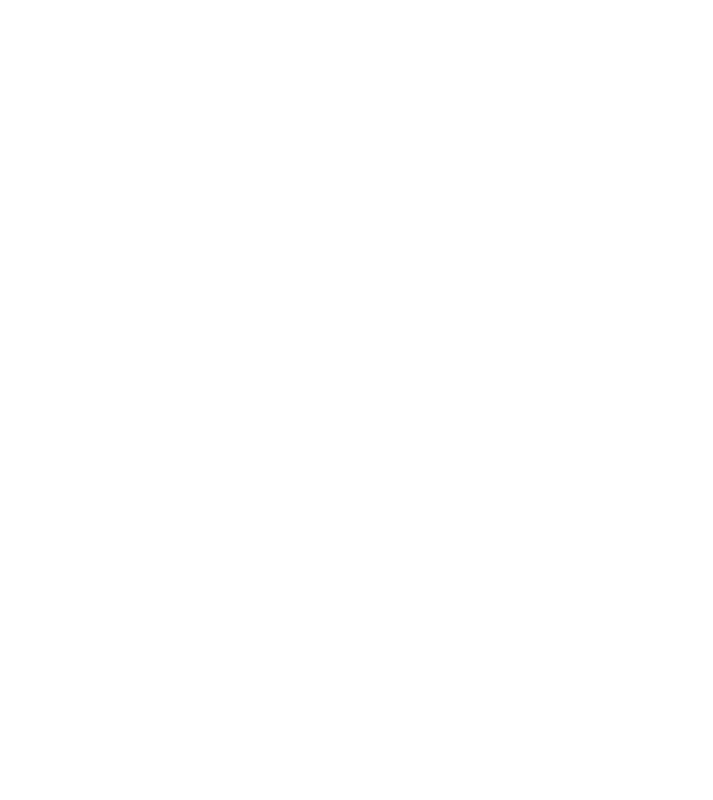
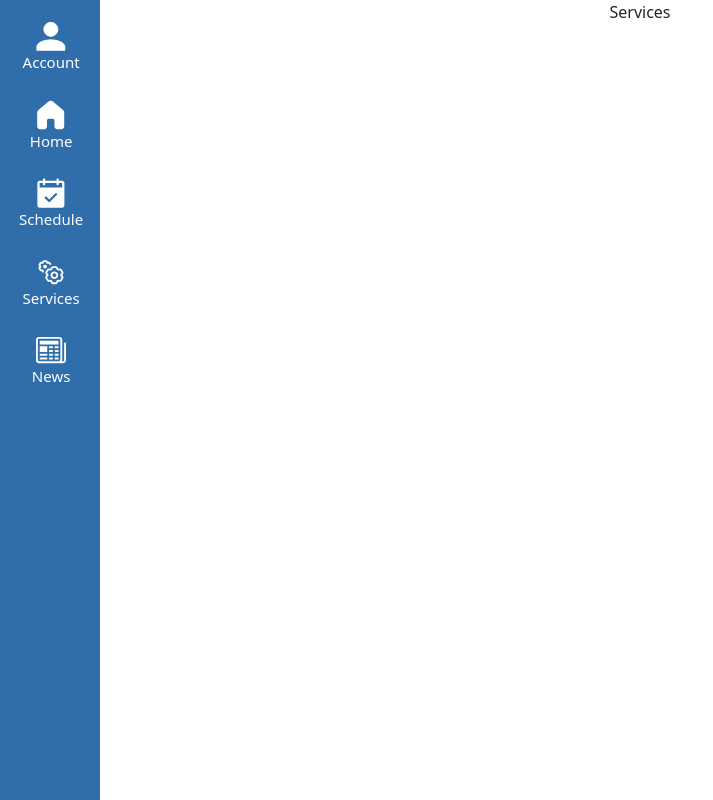
Before and after one commit to QuantumBits-CSUS-25-26/RoyalWebsite, a React (Create React App) app in the folder frontend/: page /services in a window 1280 px wide. Before the commit this address had no page. Shown: the whole page, without its empty margins (0-713 px from the left). Built offline with nearby package versions, Linux system fonts and the light colour scheme.

Commit message:
RW-68
create basic routing for pages referenced in navbar, create files for pages referenced in navbar, import navbar to those pages

```diff
--- a/frontend/src/App.css
+++ b/frontend/src/App.css
@@ -40,7 +40,7 @@
 .Navbar {
   left: 0;
   height: 100%;
-  width: 75px;
+  width: 100px;
   background-color: #2F6DAB;
   left: 0;
   position: fixed;
@@ -61,6 +61,7 @@
   padding: 5px;
   width: 100%;
   height: 100%;
+  margin-left: -35%;
 }
 
 .Navbar .btn-group button:hover {
--- a/frontend/src/App.js
+++ b/frontend/src/App.js
@@ -1,6 +1,10 @@
 import './App.css';
 import {Route, Routes } from 'react-router-dom';
 import Homepage from './Pages/Homepage';
+import CustomerDashboard from './Pages/CustomerDashboard';
+import Appointments from './Pages/Appointments';
+import Services from './Pages/Services';
+import News from './Pages/News';
 
 
 function App() {
@@ -8,6 +12,10 @@
     <div className="App">
       <Routes>
         <Route path='/' element={<Homepage />} />
+        <Route path='/dashboard' element={<CustomerDashboard />} />
+        <Route path='/appointments' element={<Appointments />} />
+        <Route path='/services' element={<Services />} />
+        <Route path='/news' element={<News />} />
       </Routes>
     </div>
   );
--- a/frontend/src/Components/Navbar.js
+++ /dev/null
@@ -1,37 +0,0 @@
-import React from 'react'
-import AccountSvg from './NavbarAssets/AccountButton.svg';
-import HomeSvg from './NavbarAssets/HomeButton.svg';
-import AppointmentSvg from './NavbarAssets/AppointmentButton.svg';
-import ServicesSvg from './NavbarAssets/ServicesButton.svg';
-import NewsSvg from './NavbarAssets/NewsButton.svg';
-
-const Navbar = () => {
-  return (
-    <div className ="Navbar">
-        <div class ="btn-group">
-          <button>
-            <img src={AccountSvg} alt="AccountImage" style={{ height:30, width:30}}/>
-            Account
-          </button>
-          <button>
-            <img src={HomeSvg} alt="HomeImage" style={{ height:30, width:30}}/>
-            Home
-          </button>
-          <button>
-            <img src={AppointmentSvg} alt="AppointmentImage" style={{ height:30, width:30}}/>
-            Schedule
-          </button>
-          <button>
-            <img src={ServicesSvg} alt="ServicesImage" style={{ height:30, width:30}}/>
-            Services
-          </button>
-          <button>
-            <img src={NewsSvg} alt="NewsImage" style={{ height:30, width:30}}/>
-            News
-          </button>
-        </div>
-    </div>
-  )
-}
-
-export default Navbar
--- /dev/null
+++ b/frontend/src/Components/SideNavbar.js
@@ -0,0 +1,64 @@
+import AccountSvg from './NavbarAssets/AccountButton.svg';
+import HomeSvg from './NavbarAssets/HomeButton.svg';
+import AppointmentSvg from './NavbarAssets/AppointmentButton.svg';
+import ServicesSvg from './NavbarAssets/ServicesButton.svg';
+import NewsSvg from './NavbarAssets/NewsButton.svg';
+import { Navbar, Container, NavItem, Nav } from 'reactstrap';
+import { NavLink } from 'react-router-dom';
+
+const SideNavbar = () => {
+  return (
+    <div className ="Navbar">
+      <Navbar>
+        <Container>
+          <Nav vertical>
+            <div class ="btn-group">
+              <NavItem>
+                <NavLink className='nav-link' to='/dashboard'>
+                  <button>
+                    <img src={AccountSvg} alt="AccountImage" style={{ height:30, width:30}}/>
+                    Account
+                  </button>
+                </NavLink>
+              </NavItem>
+              <NavItem>
+                <NavLink className='nav-link' to='/'>
+                  <button>
+                    <img src={HomeSvg} alt="HomeImage" style={{ height:30, width:30}}/>
+                    Home
+                  </button>
+                </NavLink>
+              </NavItem>
+              <NavItem>
+                <NavLink className='nav-link' to='/appointments'>
+                  <button>
+                    <img src={AppointmentSvg} alt="AppointmentImage" style={{ height:30, width:30}}/>
+                    Schedule
+                  </button>
+                </NavLink>
+              </NavItem>
+              <NavItem>
+                <NavLink className='nav-link' to='/services'>
+                  <button>
+                    <img src={ServicesSvg} alt="ServicesImage" style={{ height:30, width:30}}/>
+                    Services
+                  </button>
+                </NavLink>
+              </NavItem>
+              <NavItem>
+                <NavLink className='nav-link' to='/news'>
+                  <button>
+                    <img src={NewsSvg} alt="NewsImage" style={{ height:30, width:30}}/>
+                    News
+                  </button>
+                </NavLink>
+              </NavItem>
+            </div>
+          </Nav>
+        </Container>
+      </Navbar>
+    </div>
+  )
+}
+
+export default SideNavbar
--- /dev/null
+++ b/frontend/src/Pages/Appointments.js
@@ -0,0 +1,11 @@
+import SideNavbar from "../Components/SideNavbar";
+const Appointments = () => {
+  return (
+    <div>
+      <SideNavbar />
+      Appointments
+    </div>
+  )
+}
+
+export default Appointments
--- /dev/null
+++ b/frontend/src/Pages/CustomerDashboard.js
@@ -0,0 +1,11 @@
+import SideNavbar from "../Components/SideNavbar";
+const CustomerDashboard = () => {
+  return (
+    <div>
+      <SideNavbar />
+      CustomerDashboard
+    </div>
+  )
+}
+
+export default CustomerDashboard
--- a/frontend/src/Pages/Homepage.js
+++ b/frontend/src/Pages/Homepage.js
@@ -1,5 +1,5 @@
 import React from 'react';
-import Navbar from '../Components/Navbar';
+import SideNavbar from '../Components/SideNavbar';
 import Header from '../Components/Header';
 import AboutServices from '../Components/AboutServices/AboutServices';
 import './Homepage.css';
@@ -7,7 +7,7 @@
 const Homepage = () => {
   return (
     <div className="homepage">
-      <Navbar />
+      <SideNavbar />
       <div className="homepage-content">
         <Header />
         <AboutServices />
--- /dev/null
+++ b/frontend/src/Pages/News.js
@@ -0,0 +1,11 @@
+import SideNavbar from "../Components/SideNavbar";
+const News = () => {
+  return (
+    <div>
+      <SideNavbar />
+      News
+    </div>
+  )
+}
+
+export default News
--- /dev/null
+++ b/frontend/src/Pages/Services.js
@@ -0,0 +1,11 @@
+import SideNavbar from "../Components/SideNavbar";
+const Services = () => {
+  return (
+    <div>
+      <SideNavbar />
+      Services
+    </div>
+  )
+}
+
+export default Services
```
